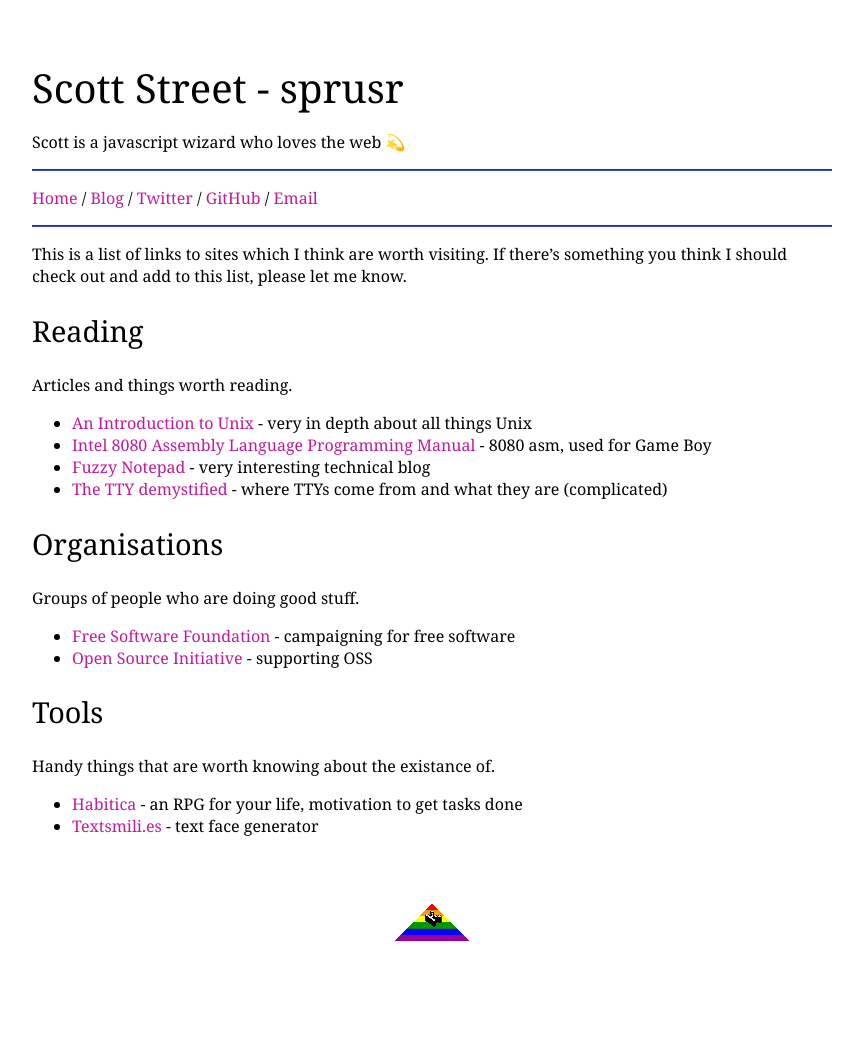
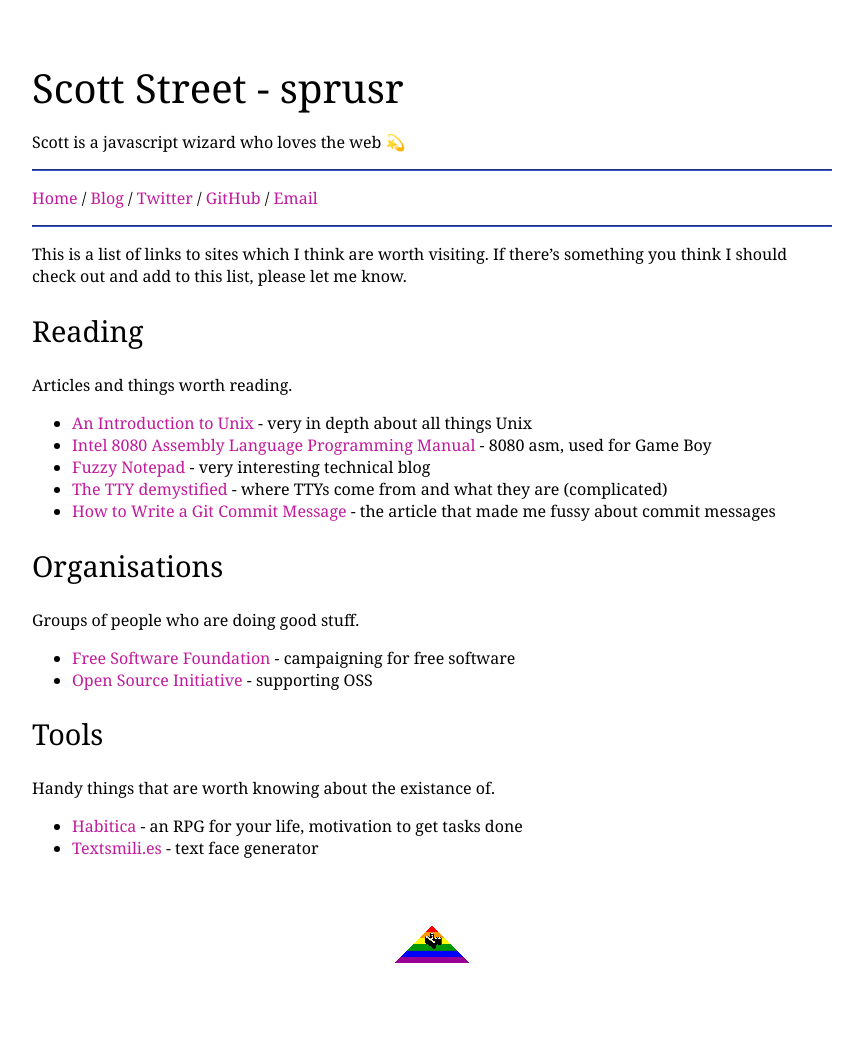
Before and after one commit to sprusr/sprusr.github.io, a Jekyll site: the page built from list.md, in a window 1280 px wide. Shown: the whole page, without its empty margins (208-1071 px from the left). Built offline with Jekyll 4.4.1, drawn with Linux system fonts in a browser that asks for light colours; before the commit the page ends 1015 px from its top, so only the background shows below that.

Commit message:
Add commit message article to list

```diff
--- a/list.md
+++ b/list.md
@@ -14,6 +14,7 @@
 * [Intel 8080 Assembly Language Programming Manual](http://altairclone.com/downloads/manuals/8080%20Programmers%20Manual.pdf) - 8080 asm, used for Game Boy
 * [Fuzzy Notepad](https://eev.ee/blog/) - very interesting technical blog
 * [The TTY demystified](http://www.linusakesson.net/programming/tty/) - where TTYs come from and what they are (complicated)
+* [How to Write a Git Commit Message](https://chris.beams.io/posts/git-commit/) - the article that made me fussy about commit messages
 
 ## Organisations
 
```
